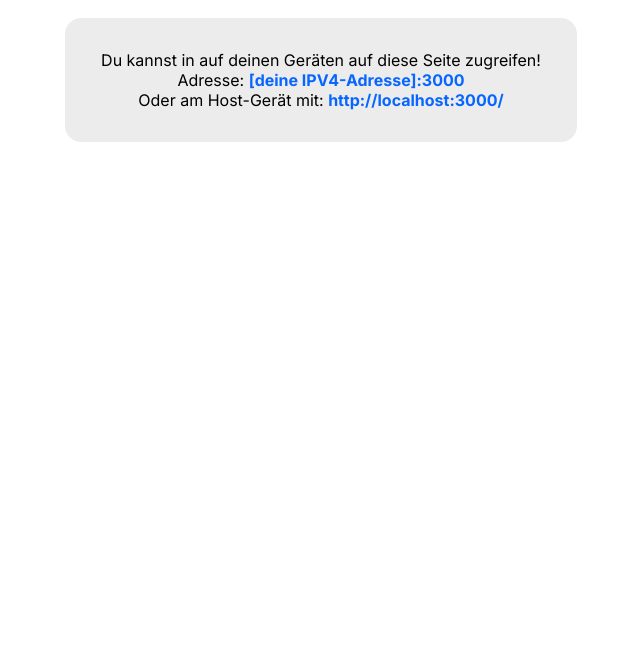
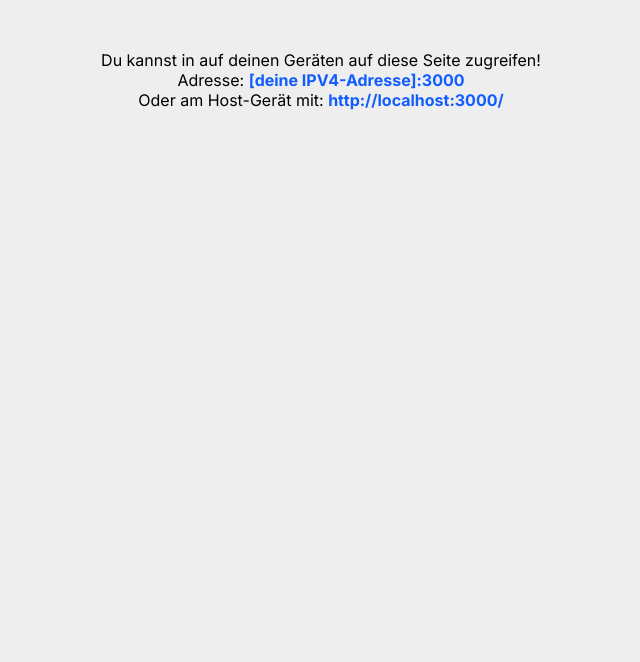
Before and after one commit to juniorcoder2008/dev-env, a website: page app/index.html in a window 1280 px wide. Shown: the part 138-800 px from the top of the page, without its empty margins (319-959 px from the left). Drawn offline with nearby package versions, Linux system fonts and the light colour scheme; files that its build step writes are made by us from their sources.

Commit message:
Update index.sass

```diff
--- a/app/style/index.sass
+++ b/app/style/index.sass
@@ -1,15 +1,28 @@
-// IMPROTS --------------------------------------------------------------------------------
+// IMPORTS --------------------------------------------------------------------------------
 
-// Poppins:
+// Poppins (Font):
 @import url('https://fonts.googleapis.com/css2?family=Poppins:ital,wght@0,100;0,200;0,300;0,400;0,500;0,600;0,700;0,800;0,900;1,100;1,200;1,300;1,400;1,500;1,600;1,700;1,800;1,900&display=swap')
 
-// Inter:
+// Inter (Font):
 @import url('https://fonts.googleapis.com/css2?family=Inter:wght@100;200;300;400;500;600;700;800;900&display=swap')
 
 // VARIABLES ------------------------------------------------------------------------------
 
+// Fonts
 $heading: 'Poppins', sans-serif
 $text: 'Inter', sans-serif
+
+// Colors
+$main: #115dff
+$second: #2b344b
+$third: #2c2947
+
+$green: #22b689
+$red: #ee4741
+$yellow: #ffcb20
+
+$white: #eeeeee
+$black: #1b1b1b
 
 // BOILERPLATE ----------------------------------------------------------------------------
 
@@ -18,6 +31,11 @@ $text: 'Inter', sans-serif
   padding: 0
   box-sizing: border-box
 
+body
+  width: 100%
+  height: 100%
+  background-color: $white
+
   h1
     font-family: $heading
     font-size: 2.5rem
@@ -25,7 +43,7 @@ $text: 'Inter', sans-serif
     margin-top: 4rem
 
   .info
-    background: #ececec
+    background: $white
     padding: 2rem
     max-width: 32rem
     border-radius: 1rem
@@ -36,13 +54,15 @@ $text: 'Inter', sans-serif
       font-family: $text
       text-align: center
       span
-        color: #0766ff
+        color: $main
         font-weight: 700
 
       a
-        color: #0766ff
+        color: $main
         font-weight: 700
         text-decoration: none
 
 
 // STYLE ----------------------------------------------------------------------------------
+
+// Here is the actual style of the page/app
```
